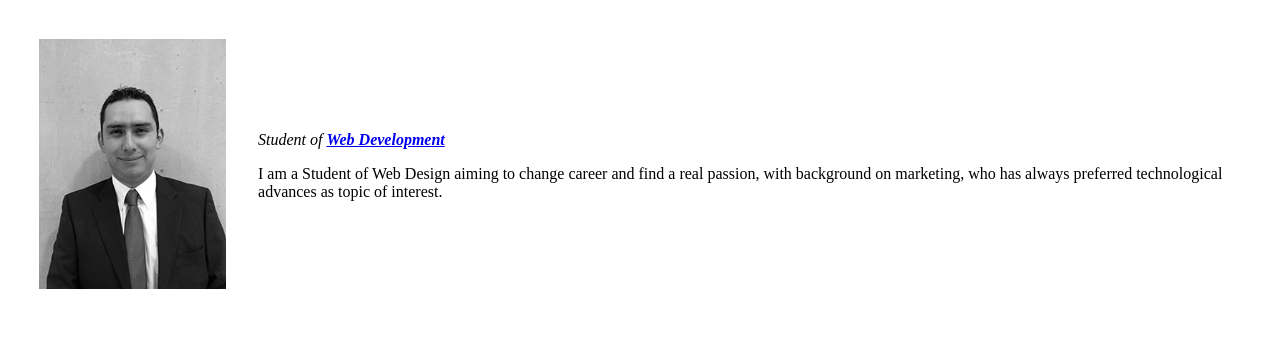
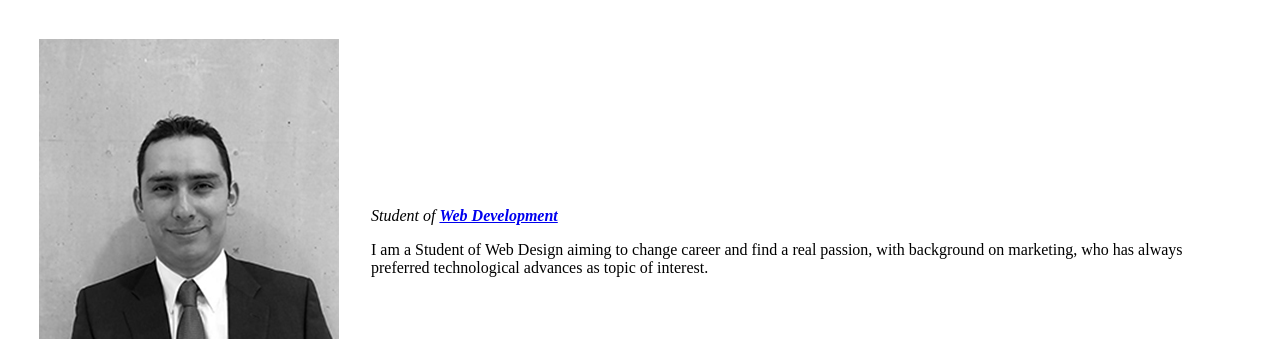
Before and after one commit to hernanmurciam/cv, a plain HTML site: page index.html in a window 1280 px wide. Shown: the top 339 px of the page. Drawn offline with Linux system fonts and the light colour scheme.

Commit message:
Update index.html

```diff
--- a/index.html
+++ b/index.html
@@ -9,7 +9,7 @@
 <body>
 <table cellspacing="30">
   <tr>
-    <td><img size height="250"src="images/hernan2.jpg" alt="Profile picture of Hernan Murcia"></td>
+    <td><img src="images/hernan2.jpg" alt="Profile picture of Hernan Murcia"></td>
     <td><p><em>Student of <strong><a href="https://www.udemy.com/course/the-complete-web-development-bootcamp/">Web Development</a></strong></em></p>
     <p>I am a Student of Web Design aiming to change career and find a real passion, with background on marketing, who has always preferred technological advances as topic of interest.</p></td>
     </tr>
```
